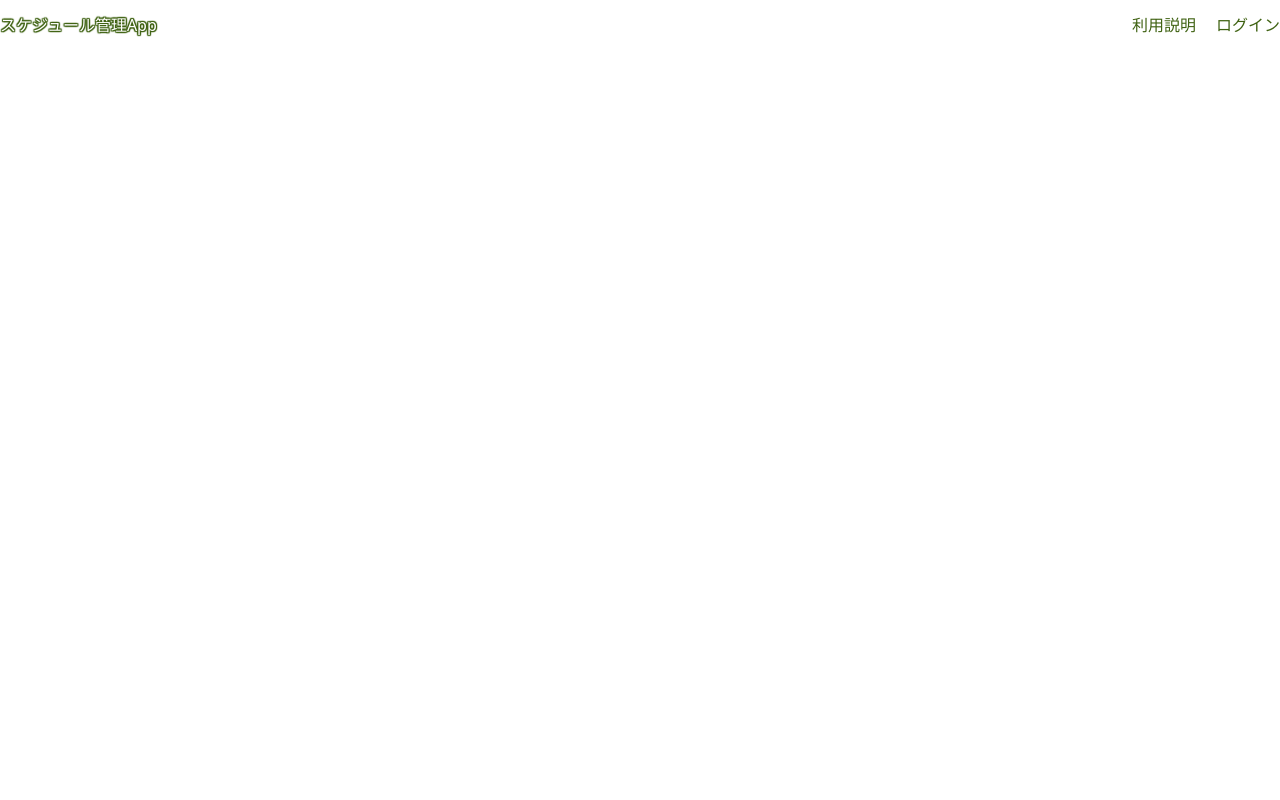
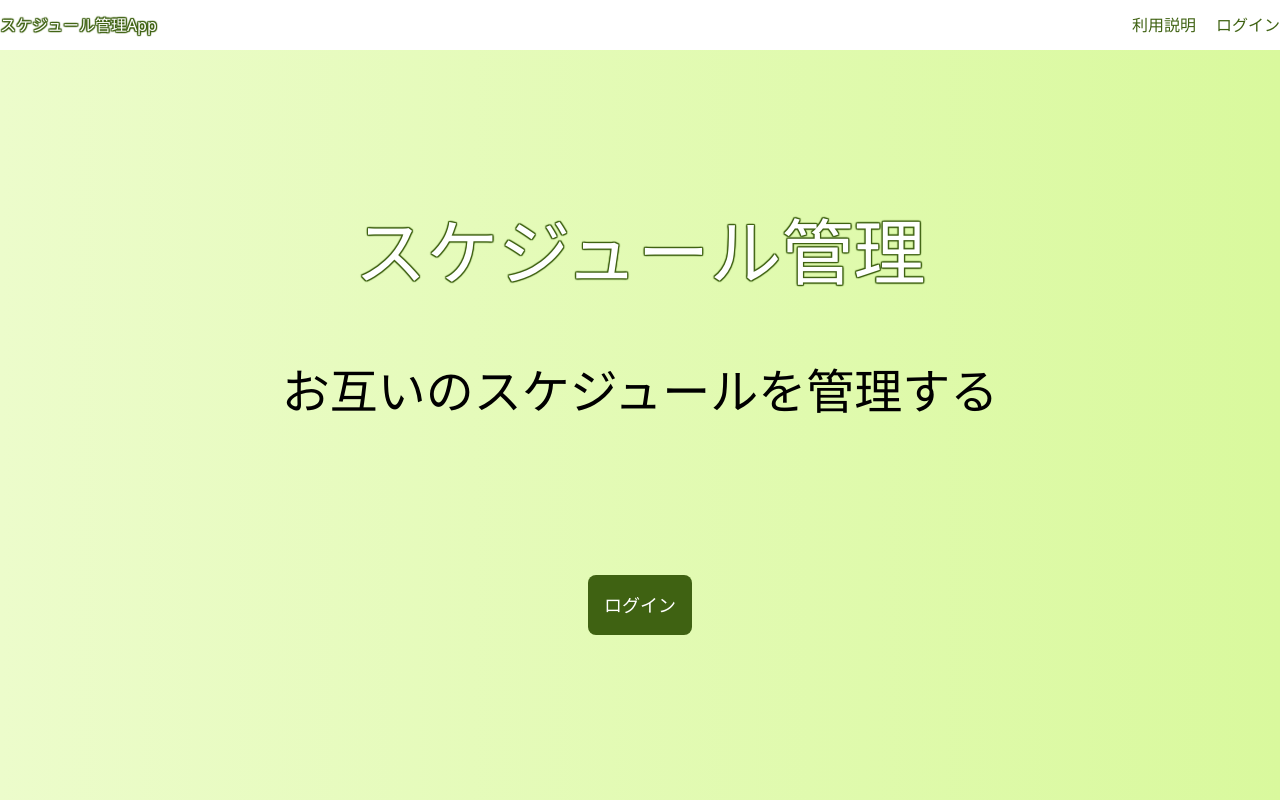
Before and after one commit to Hashimoto-Noriaki/react-calendar, a React (Vite) app: page / in a window 1280 px wide. Built offline with nearby package versions, Linux system fonts and the light colour scheme.

Commit message:
トップページ4

```diff
--- a/src/components/pages/TopPage.tsx
+++ b/src/components/pages/TopPage.tsx
@@ -3,7 +3,7 @@
 export const TopPage = () => {
     return (
         <div className="relative">
-            <header className="leading-[50px] fixed top-0 right-0 left-0">
+            <header className="bg-white leading-[50px] fixed top-0 right-0 left-0">
                 <div className="container mx-auto flex justify-between">
                     <p className="logo">スケジュール管理App</p>
                     <nav>
@@ -14,6 +14,15 @@
                     </nav>
                 </div>
             </header>
+            <main className="pt-[50px] bg-gradient-to-r from-lime-100 to-lime-200 h-screen flex flex-col justify-center items-center">
+                <div className="text-center">
+                    <h1 className="text-7xl logo">スケジュール管理</h1>
+                    <p className="pt-[10vh] text-5xl">お互いのスケジュールを管理する</p>
+                    <div className="pt-[20vh]">
+                        <button className="bg-lime-800 text-white p-4 rounded-lg text-lg">ログイン</button>
+                    </div>
+                </div>
+            </main>
         </div>
     )
 }
--- a/src/styles/output.css
+++ b/src/styles/output.css
@@ -617,12 +617,113 @@
   display: flex;
 }
 
+.h-screen {
+  height: 100vh;
+}
+
+.flex-col {
+  flex-direction: column;
+}
+
+.items-center {
+  align-items: center;
+}
+
+.justify-center {
+  justify-content: center;
+}
+
 .justify-between {
   justify-content: space-between;
 }
 
 .gap-5 {
   gap: 1.25rem;
+}
+
+.rounded-lg {
+  border-radius: 0.5rem;
+}
+
+.bg-white {
+  --tw-bg-opacity: 1;
+  background-color: rgb(255 255 255 / var(--tw-bg-opacity));
+}
+
+.bg-lime-800 {
+  --tw-bg-opacity: 1;
+  background-color: rgb(63 98 18 / var(--tw-bg-opacity));
+}
+
+.bg-gradient-to-r {
+  background-image: linear-gradient(to right, var(--tw-gradient-stops));
+}
+
+.from-lime-100 {
+  --tw-gradient-from: #ecfccb var(--tw-gradient-from-position);
+  --tw-gradient-to: rgb(236 252 203 / 0) var(--tw-gradient-to-position);
+  --tw-gradient-stops: var(--tw-gradient-from), var(--tw-gradient-to);
+}
+
+.from-lime-500 {
+  --tw-gradient-from: #84cc16 var(--tw-gradient-from-position);
+  --tw-gradient-to: rgb(132 204 22 / 0) var(--tw-gradient-to-position);
+  --tw-gradient-stops: var(--tw-gradient-from), var(--tw-gradient-to);
+}
+
+.to-lime-200 {
+  --tw-gradient-to: #d9f99d var(--tw-gradient-to-position);
+}
+
+.to-lime-800 {
+  --tw-gradient-to: #3f6212 var(--tw-gradient-to-position);
+}
+
+.p-4 {
+  padding: 1rem;
+}
+
+.pt-\[50px\] {
+  padding-top: 50px;
+}
+
+.pt-\[30vh\] {
+  padding-top: 30vh;
+}
+
+.pt-\[10vh\] {
+  padding-top: 10vh;
+}
+
+.pt-20 {
+  padding-top: 5rem;
+}
+
+.pt-\[20vh\] {
+  padding-top: 20vh;
+}
+
+.pt-\[50vh\] {
+  padding-top: 50vh;
+}
+
+.text-center {
+  text-align: center;
+}
+
+.text-7xl {
+  font-size: 4.5rem;
+  line-height: 1;
+}
+
+.text-5xl {
+  font-size: 3rem;
+  line-height: 1;
+}
+
+.text-lg {
+  font-size: 1.125rem;
+  line-height: 1.75rem;
 }
 
 .leading-\[50px\] {
@@ -637,9 +738,22 @@
   line-height: 5px;
 }
 
+.leading-\[10vh\] {
+  line-height: 10vh;
+}
+
+.leading-\[20vh\] {
+  line-height: 20vh;
+}
+
 .text-lime-800 {
   --tw-text-opacity: 1;
   color: rgb(63 98 18 / var(--tw-text-opacity));
+}
+
+.text-white {
+  --tw-text-opacity: 1;
+  color: rgb(255 255 255 / var(--tw-text-opacity));
 }
 
 .logo {
```
